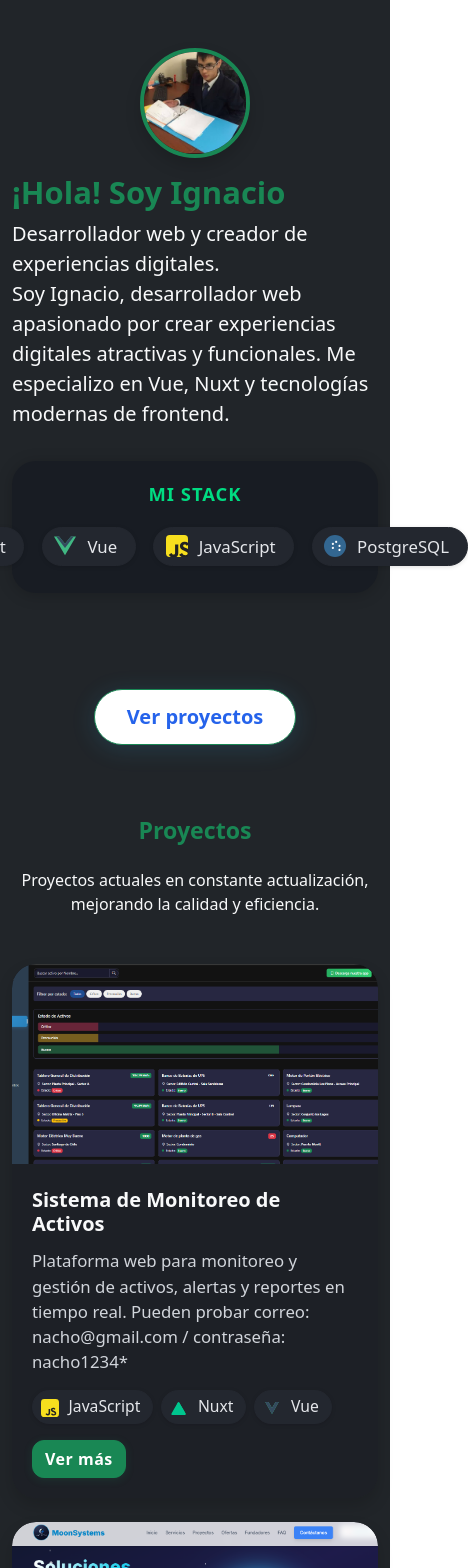
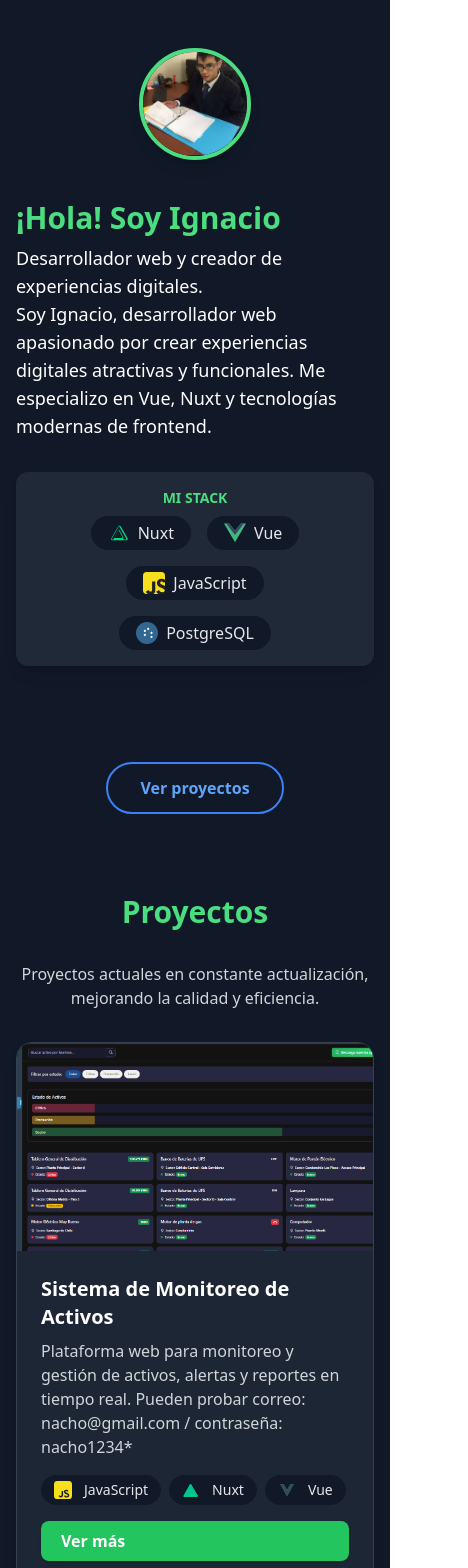
Before and after one commit to NachoOFC/Portafolio, a Nuxt app: page / in a window 390 px wide. Shown: the top 1568 px of the page, 468 px wide, since content can reach past the window. Built offline with nearby package versions, Linux system fonts and the light colour scheme.

Commit message:
tailwind

```diff
--- a/app.vue
+++ b/app.vue
@@ -1,5 +1,5 @@
 <template>
-  <div class="bg-dark text-light min-vh-100">
+  <div class="bg-gray-900 text-white min-h-screen">
     <NuxtPage />
   </div>
 </template>
--- a/components/SobreMi.vue
+++ b/components/SobreMi.vue
@@ -1,44 +1,26 @@
 <template>
-  <section class="py-5 bg-dark text-light">
-    <div class="container">
-      <div class="row align-items-center justify-content-center mb-4">
-        <div class="col-md-2 text-center mb-3 mb-md-0">
-          <img src="/yo.jpg" alt="Ignacio" class="img-fluid rounded-circle border border-4 border-success shadow" style="width: 110px; height: 110px; object-fit: cover;" />
+  <section class="py-12 bg-gray-900 text-white">
+    <div class="max-w-4xl mx-auto px-4">
+      <div class="flex flex-col md:flex-row items-center justify-center mb-8 gap-6">
+        <div class="flex-shrink-0 text-center mb-4 md:mb-0">
+          <img src="/yo.jpg" alt="Ignacio" class="w-28 h-28 object-cover rounded-full border-4 border-green-400 shadow-lg mx-auto" />
         </div>
-        <div class="col-md-8">
-          <h1 class="display-5 fw-bold mb-2 text-success">¡Hola! Soy Ignacio</h1>
-          <p class="lead mb-0">
+        <div class="flex-1">
+          <h1 class="text-3xl font-bold mb-2 text-green-400">¡Hola! Soy Ignacio</h1>
+          <p class="text-lg mb-0">
             Desarrollador web y creador de experiencias digitales.<br>
             Soy Ignacio, desarrollador web apasionado por crear experiencias digitales atractivas y funcionales. Me especializo en Vue, Nuxt y tecnologías modernas de frontend.
           </p>
         </div>
       </div>
-      <div class="row justify-content-center mb-3">
-        <div class="col-auto">
-          <div class="stack-box">
-            <div class="stack-title">MI STACK</div>
-            <div class="stack-badges">
-              <span class="stack-badge">
-                <!-- Nuxt.js (Simple Icons) -->
-                <svg width="22" height="22" viewBox="0 0 24 24" fill="none" xmlns="http://www.w3.org/2000/svg"><path d="M6.802 17.404 12.002 8.07l5.197 9.334h-10.397zm13.197 2.596a1.5 1.5 0 0 0 1.299-2.25l-7.5-13a1.5 1.5 0 0 0-2.598 0l-7.5 13A1.5 1.5 0 0 0 3.999 20h16zm-8-15a.5.5 0 0 1 .433.25l7.5 13A.5.5 0 0 1 19.5 19h-2.302l-5.697-10.22-5.697 10.22H4.5a.5.5 0 0 1-.433-.75l7.5-13A.5.5 0 0 1 12 4z" fill="#00DC82"/></svg>
-                <span class="stack-label">Nuxt</span>
-              </span>
-              <span class="stack-badge">
-                <!-- Vue.js (Simple Icons) -->
-                <svg width="22" height="22" viewBox="0 0 24 24" fill="none" xmlns="http://www.w3.org/2000/svg"><path d="M24 1.7h-5.6L12 9.6 5.6 1.7H0l12 20.3L24 1.7z" fill="#41B883"/><path d="M24 1.7h-5.6L12 9.6 5.6 1.7H2.4L12 14.3 21.6 1.7z" fill="#34495E"/></svg>
-                <span class="stack-label">Vue</span>
-              </span>
-              <span class="stack-badge">
-                <!-- JavaScript (Simple Icons) -->
-                <svg width="22" height="22" viewBox="0 0 24 24" fill="none" xmlns="http://www.w3.org/2000/svg"><rect width="24" height="24" rx="4" fill="#F7DF1E"/><path d="M17.5 19.5c.8 1.5 1.8 2.5 3.7 2.5 1.5 0 2.5-.8 2.5-1.8 0-1.3-1-1.7-2.8-2.5l-1-.4c-2.9-1.1-4.7-2.6-4.7-5.3 0-2.6 2-4.6 5.1-4.6 2.2 0 3.9.7 5 2.7l-2.7 1.7c-.6-1.1-1.2-1.5-2.3-1.5-1 0-1.6.6-1.6 1.5 0 1 .6 1.4 2.1 2l1 .4c3.3 1.3 5.1 2.7 5.1 5.6 0 3.2-2.5 5-6.1 5-3.4 0-5.5-1.6-6.5-3.3l2.8-1.7zm-11.5.2c.5.9 1 1.7 2.1 1.7 1.1 0 1.8-.4 1.8-2v-9h3.5v9.1c0 3.6-2.1 5.2-5.1 5.2-2.7 0-4.4-1.4-5.2-3.1l2.8-1.9z" fill="#222"/></svg>
-                <span class="stack-label">JavaScript</span>
-              </span>
-              <span class="stack-badge">
-                <!-- PostgreSQL (Simple Icons, elefante) -->
-                <svg width="22" height="22" viewBox="0 0 24 24" fill="none" xmlns="http://www.w3.org/2000/svg"><g><circle cx="12" cy="12" r="12" fill="#336791"/><path d="M17.5 17.2c-.2.2-.5.3-.7.3-.2 0-.4-.1-.6-.2-.2-.1-.3-.3-.4-.5-.1-.2-.1-.4-.1-.6 0-.2.1-.4.2-.6.1-.2.3-.3.5-.4.2-.1.4-.1.6-.1.2 0 .4.1.6.2.2.1.3.3.4.5.1.2.1.4.1.6 0 .2-.1.4-.2.6zm-7.2-2.2c-.2.2-.5.3-.7.3-.2 0-.4-.1-.6-.2-.2-.1-.3-.3-.4-.5-.1-.2-.1-.4-.1-.6 0-.2.1-.4.2-.6.1-.2.3-.3.5-.4.2-.1.4-.1.6-.1.2 0 .4.1.6.2.2.1.3.3.4.5.1.2.1.4.1.6 0 .2-.1.4-.2.6zm7.2-2.2c-.2.2-.5.3-.7.3-.2 0-.4-.1-.6-.2-.2-.1-.3-.3-.4-.5-.1-.2-.1-.4-.1-.6 0-.2.1-.4.2-.6.1-.2.3-.3.5-.4.2-.1.4-.1.6-.1.2 0 .4.1.6.2.2.1.3.3.4.5.1.2.1.4.1.6 0 .2-.1.4-.2.6zm-7.2-2.2c-.2.2-.5.3-.7.3-.2 0-.4-.1-.6-.2-.2-.1-.3-.3-.4-.5-.1-.2-.1-.4-.1-.6 0-.2.1-.4.2-.6.1-.2.3-.3.5-.4.2-.1.4-.1.6-.1.2 0 .4.1.6.2.2.1.3.3.4.5.1.2.1.4.1.6 0 .2-.1.4-.2.6zm3.6-2.2c-.2.2-.5.3-.7.3-.2 0-.4-.1-.6-.2-.2-.1-.3-.3-.4-.5-.1-.2-.1-.4-.1-.6 0-.2.1-.4.2-.6.1-.2.3-.3.5-.4.2-.1.4-.1.6-.1.2 0 .4.1.6.2.2.1.3.3.4.5.1.2.1.4.1.6 0 .2-.1.4-.2.6z" fill="#fff"/></g></svg>
-                <span class="stack-label">PostgreSQL</span>
-              </span>
-            </div>
+      <div class="flex justify-center mb-4">
+        <div class="bg-gray-800 rounded-xl shadow-lg px-8 py-4 flex flex-col items-center min-w-[320px]">
+          <div class="text-green-400 font-bold uppercase text-sm mb-2">MI STACK</div>
+          <div class="flex flex-wrap gap-4 justify-center">
+            <span class="flex items-center bg-gray-900 text-gray-200 rounded-full px-4 py-1 font-medium gap-2 border border-gray-900 hover:scale-105 hover:shadow-lg transition" v-for="stack in stacks" :key="stack.label">
+              <span v-html="stack.icon"></span>
+              <span>{{ stack.label }}</span>
+            </span>
           </div>
         </div>
       </div>
@@ -46,57 +28,23 @@
   </section>
 </template>
 
-<script setup lang="ts">
+<script>
+export default {
+  data() {
+    return {
+      stacks: [
+        { label: 'Nuxt', icon: `<svg width=\"22\" height=\"22\" viewBox=\"0 0 24 24\" fill=\"none\" xmlns=\"http://www.w3.org/2000/svg\"><path d=\"M6.802 17.404 12.002 8.07l5.197 9.334h-10.397zm13.197 2.596a1.5 1.5 0 0 0 1.299-2.25l-7.5-13a1.5 1.5 0 0 0-2.598 0l-7.5 13A1.5 1.5 0 0 0 3.999 20h16zm-8-15a.5.5 0 0 1 .433.25l7.5 13A.5.5 0 0 1 19.5 19h-2.302l-5.697-10.22-5.697 10.22H4.5a.5.5 0 0 1-.433-.75l7.5-13A.5.5 0 0 1 12 4z\" fill=\"#00DC82\"/></svg>` },
+        { label: 'Vue', icon: `<svg width=\"22\" height=\"22\" viewBox=\"0 0 24 24\" fill=\"none\" xmlns=\"http://www.w3.org/2000/svg\"><path d=\"M24 1.7h-5.6L12 9.6 5.6 1.7H0l12 20.3L24 1.7z\" fill=\"#41B883\"/><path d=\"M24 1.7h-5.6L12 9.6 5.6 1.7H2.4L12 14.3 21.6 1.7z\" fill=\"#34495E\"/></svg>` },
+        { label: 'JavaScript', icon: `<svg width=\"22\" height=\"22\" viewBox=\"0 0 24 24\" fill=\"none\" xmlns=\"http://www.w3.org/2000/svg\"><rect width=\"24\" height=\"24\" rx=\"4\" fill=\"#F7DF1E\"/><path d=\"M17.5 19.5c.8 1.5 1.8 2.5 3.7 2.5 1.5 0 2.5-.8 2.5-1.8 0-1.3-1-1.7-2.8-2.5l-1-.4c-2.9-1.1-4.7-2.6-4.7-5.3 0-2.6 2-4.6 5.1-4.6 2.2 0 3.9.7 5 2.7l-2.7 1.7c-.6-1.1-1.2-1.5-2.3-1.5-1 0-1.6.6-1.6 1.5 0 1 .6 1.4 2.1 2l1 .4c3.3 1.3 5.1 2.7 5.1 5.6 0 3.2-2.5 5-6.1 5-3.4 0-5.5-1.6-6.5-3.3l2.8-1.7zm-11.5.2c.5.9 1 1.7 2.1 1.7 1.1 0 1.8-.4 1.8-2v-9h3.5v9.1c0 3.6-2.1 5.2-5.1 5.2-2.7 0-4.4-1.4-5.2-3.1l2.8-1.9z\" fill=\"#222\"/></svg>` },
+        { label: 'PostgreSQL', icon: `<svg width=\"22\" height=\"22\" viewBox=\"0 0 24 24\" fill=\"none\" xmlns=\"http://www.w3.org/2000/svg\"><g><circle cx=\"12\" cy=\"12\" r=\"12\" fill=\"#336791\"/><path d=\"M17.5 17.2c-.2.2-.5.3-.7.3-.2 0-.4-.1-.6-.2-.2-.1-.3-.3-.4-.5-.1-.2-.1-.4-.1-.6 0-.2.1-.4.2-.6.1-.2.3-.3.5-.4.2-.1.4-.1.6-.1.2 0 .4.1.6.2.2.1.3.3.4.5.1.2.1.4.1.6 0 .2-.1.4-.2.6zm-7.2-2.2c-.2.2-.5.3-.7.3-.2 0-.4-.1-.6-.2-.2-.1-.3-.3-.4-.5-.1-.2-.1-.4-.1-.6 0-.2.1-.4.2-.6.1-.2.3-.3.5-.4.2-.1.4-.1.6-.1.2 0 .4.1.6.2.2.1.3.3.4.5.1.2.1.4.1.6 0 .2-.1.4-.2.6zm7.2-2.2c-.2.2-.5.3-.7.3-.2 0-.4-.1-.6-.2-.2-.1-.3-.3-.4-.5-.1-.2-.1-.4-.1-.6 0-.2.1-.4.2-.6.1-.2.3-.3.5-.4.2-.1.4-.1.6-.1.2 0 .4.1.6.2.2.1.3.3.4.5.1.2.1.4.1.6 0 .2-.1.4-.2.6zm-7.2-2.2c-.2.2-.5.3-.7.3-.2 0-.4-.1-.6-.2-.2-.1-.3-.3-.4-.5-.1-.2-.1-.4-.1-.6 0-.2.1-.4.2-.6.1-.2.3-.3.5-.4.2-.1.4-.1.6-.1.2 0 .4.1.6.2.2.1.3.3.4.5.1.2.1.4.1.6 0 .2-.1.4-.2.6zm3.6-2.2c-.2.2-.5.3-.7.3-.2 0-.4-.1-.6-.2-.2-.1-.3-.3-.4-.5-.1-.2-.1-.4-.1-.6 0-.2.1-.4.2-.6.1-.2.3-.3.5-.4.2-.1.4-.1.6-.1.2 0 .4.1.6.2.2.1.3.3.4.5.1.2.1.4.1.6 0 .2-.1.4-.2.6z" fill="#fff"/></g></svg>` },
+      ]
+    }
+  },
+  methods: {
+    // Métodos aquí si los necesitas
+  }
+}
 </script>
 
 <style scoped>
-.stack-badges {
-  display: flex;
-  gap: 1.1rem;
-  justify-content: center;
-  margin-top: 0.5rem;
-  margin-bottom: 0.5rem;
-}
-.stack-badge {
-  display: flex;
-  align-items: center;
-  background: #23272f;
-  color: #e5e7eb;
-  border-radius: 1.5rem;
-  padding: 0.35rem 1.1rem 0.35rem 0.7rem;
-  font-size: 1.05rem;
-  font-weight: 500;
-  gap: 0.5rem;
-  box-shadow: 0 1px 4px 0 #0002;
-  border: 1px solid #23272f;
-  transition: transform 0.18s;
-}
-.stack-badge:hover {
-  transform: scale(1.08) translateY(-2px);
-  box-shadow: 0 4px 16px 0 #00dc8233;
-}
-.stack-label {
-  margin-left: 0.2rem;
-}
-.stack-box {
-  background: #181c23;
-  border-radius: 1.5rem;
-  box-shadow: 0 2px 16px 0 #0003;
-  padding: 1.2rem 2.2rem 1.2rem 2.2rem;
-  margin-top: 0.5rem;
-  margin-bottom: 0.5rem;
-  display: flex;
-  flex-direction: column;
-  align-items: center;
-  min-width: 320px;
-}
-.stack-title {
-  color: #00dc82;
-  font-size: 1.15rem;
-  font-weight: 700;
-  letter-spacing: 1px;
-  margin-bottom: 0.7rem;
-  text-align: center;
-  text-transform: uppercase;
-}
 </style>
--- a/nuxt.config.ts
+++ b/nuxt.config.ts
@@ -1,11 +1,11 @@
 // https://nuxt.com/docs/api/configuration/nuxt-config
 export default defineNuxtConfig({
+  modules: ['@nuxtjs/tailwindcss'],
   nitro: {
     preset: "netlify", // o  'netlify_edge'  si quieres Edge Functions
   },
   devtools: { enabled: true },
   css: [
-    "bootstrap/dist/css/bootstrap.min.css",
     "@fortawesome/fontawesome-free/css/all.min.css",
     "aos/dist/aos.css",
   ],
--- a/package.json
+++ b/package.json
@@ -13,14 +13,11 @@
     "@fortawesome/fontawesome-free": "^6.7.2",
     "@vueuse/motion": "^3.0.3",
     "aos": "^2.3.4",
-    "bootstrap": "^5.3.7",
     "nuxt": "^3.17.5",
     "vue": "^3.5.17",
     "vue-router": "^4.5.1"
   },
   "devDependencies": {
-    "autoprefixer": "^10.4.21",
-    "postcss": "^8.5.6",
-    "tailwindcss": "^4.1.11"
+    "@nuxtjs/tailwindcss": "^7.0.0-beta.0"
   }
 }
--- a/pages/index.vue
+++ b/pages/index.vue
@@ -1,60 +1,24 @@
 <template>
   <SobreMi />
-  <div class="text-center my-4">
-    <a href="#proyectos" class="btn btn-success btn-lg">Ver proyectos</a>
+  <div class="flex justify-center my-8">
+    <a href="#proyectos" class="px-8 py-3 border-2 border-blue-500 text-blue-400 rounded-full font-bold hover:bg-blue-600 hover:text-white transition bg-transparent" style="background: transparent; box-shadow: none;">Ver proyectos</a>
   </div>
   <section id="proyectos">
     <Proyectos />
   </section>
 </template>
 
-<script setup lang="ts">
+<script>
 import SobreMi from '@/components/SobreMi.vue'
 import Proyectos from '@/pages/proyectos.vue'
+export default {
+  components: { SobreMi, Proyectos },
+  data() {
+    return {}
+  },
+  methods: {}
+}
 </script>
 
 <style scoped>
-body {
-  font-family: 'Segoe UI', Arial, sans-serif;
-  background: #f4f8fb;
-  margin: 0;
-  padding: 0;
-}
-.hero {
-  min-height: 60vh;
-  display: flex;
-  align-items: center;
-  justify-content: center;
-  background: linear-gradient(135deg, #2563eb 0%, #38bdf8 100%);
-  color: #fff;
-  text-align: center;
-}
-.hero-content h1 {
-  font-size: 3rem;
-  font-weight: bold;
-  margin-bottom: 1rem;
-}
-.hero-content .highlight {
-  color: #38bdf8;
-}
-.hero-content p {
-  font-size: 1.3rem;
-  margin-bottom: 2rem;
-}
-.btn {
-  display: inline-block;
-  padding: 0.75rem 2rem;
-  background: #fff;
-  color: #2563eb;
-  border-radius: 2rem;
-  font-weight: bold;
-  text-decoration: none;
-  box-shadow: 0 4px 24px 0 rgba(56,189,248,0.15);
-  transition: background 0.2s, color 0.2s, transform 0.2s;
-}
-.btn:hover {
-  background: #38bdf8;
-  color: #fff;
-  transform: scale(1.05);
-}
 </style>
--- a/pages/proyectos.vue
+++ b/pages/proyectos.vue
@@ -1,55 +1,38 @@
 <template>
-  <section class="py-5 bg-dark text-light">
-    <div class="container">
-      <h2
-        class="h3 fw-bold text-success text-center mb-4"
-        data-aos="fade-up"
-      >
+  <section class="py-12 bg-gray-900 text-white">
+    <div class="max-w-6xl mx-auto px-4">
+      <h2 class="text-3xl font-bold text-green-400 text-center mb-8">
         Proyectos
       </h2>
-
-      <p
-        class="text-center mb-5"
-        data-aos="fade-up"
-        data-aos-delay="100"
-      >
+      <p class="text-center mb-8 text-gray-300">
         Proyectos actuales en constante actualización, mejorando la calidad y eficiencia.
       </p>
-
-      <div class="row g-4 justify-content-center">
+      <div class="grid grid-cols-1 md:grid-cols-2 lg:grid-cols-3 gap-8 justify-items-center">
         <div
-          class="col-12 col-md-6 col-lg-4"
           v-for="(proyecto, i) in proyectos"
           :key="proyecto.titulo"
-          :data-aos="'fade-up'"
-          :data-aos-delay="i * 100"
         >
-          <div
-            class="card h-100 shadow bg-secondary bg-opacity-75 text-light border-0 rounded-4 project-card"
-          >
+          <div class="bg-gray-800 bg-opacity-90 text-white rounded-2xl shadow-lg h-full flex flex-col transition-transform duration-200 hover:-translate-y-2 hover:scale-105 hover:shadow-2xl border border-gray-700 overflow-hidden">
             <!-- Imagen -->
-            <div class="project-img-container">
+            <div class="w-full h-52 bg-gray-900 flex items-center justify-center overflow-hidden">
               <img
                 v-if="proyecto.imagen"
                 :src="proyecto.imagen"
                 :alt="proyecto.titulo"
-                class="project-img"
+                class="w-full h-full object-cover"
               />
             </div>
-
             <!-- Contenido -->
-            <div class="card-body d-flex flex-column">
-              <h3 class="card-title h5 fw-bold">
+            <div class="flex-1 flex flex-col p-6">
+              <h3 class="text-xl font-bold mb-2">
                 {{ proyecto.titulo }}
               </h3>
-
-              <p class="card-text flex-grow-1">
+              <p class="flex-grow text-gray-300 mb-4">
                 {{ proyecto.descripcion }}
               </p>
-
               <!-- Tecnologías -->
-              <div class="tech-badges mb-2">
-                <span v-for="tech in proyecto.tecnologias" :key="tech" class="tech-badge">
+              <div class="flex flex-wrap gap-2 mb-2">
+                <span v-for="tech in proyecto.tecnologias" :key="tech" class="flex items-center bg-gray-900 text-gray-200 rounded-full px-3 py-1 text-sm font-medium gap-2 border border-gray-900">
                   <span v-if="tech === 'JavaScript'">
                     <svg width="18" height="18" viewBox="0 0 32 32" fill="none"><rect width="32" height="32" rx="6" fill="#F7DF1E"/><path d="M19.5 25.1c.6 1.1 1.4 1.9 2.9 1.9 1.2 0 2-.6 2-1.4 0-1-0.8-1.3-2.2-1.9l-.8-.3c-2.3-.9-3.8-2-3.8-4.3 0-2.1 1.6-3.7 4.1-3.7 1.8 0 3.1.6 4 2.2l-2.2 1.4c-.5-.9-1-1.2-1.8-1.2-.8 0-1.3.5-1.3 1.2 0 .8.5 1.1 1.7 1.6l.8.3c2.7 1.1 4.2 2.1 4.2 4.5 0 2.6-2 4-4.6 4-2.6 0-4.2-1.2-5-2.7l2.3-1.3zm-9.2.2c.4.7.8 1.3 1.7 1.3.9 0 1.5-.3 1.5-1.6v-7.2h2.8v7.3c0 2.9-1.7 4.2-4.1 4.2-2.2 0-3.5-1.1-4.2-2.5l2.3-1.5z" fill="#222"/></svg>
                   </span>
@@ -68,16 +51,15 @@
                   <span v-else-if="tech === 'Python'">
                     <svg width="18" height="18" viewBox="0 0 32 32" fill="none"><rect width="32" height="32" rx="6" fill="#3776AB"/><path d="M16 7c-2.2 0-4 1.8-4 4v2h8V11c0-2.2-1.8-4-4-4zm-4 4c0-2.2 1.8-4 4-4s4 1.8 4 4v2h-8V11zm-2 2v2c0 2.2 1.8 4 4 4h2v-4h-8zm0 2c0-2.2 1.8-4 4-4h2v4h-8zm10 2v2c0 2.2-1.8 4-4 4h-2v-4h8zm0 2c0 2.2-1.8 4-4 4h-2v-4h8z" fill="#fff"/></svg>
                   </span>
-                  <span class="tech-label">{{ tech }}</span>
+                  <span class="ml-1">{{ tech }}</span>
                 </span>
               </div>
-
               <!-- Botón -->
               <a
                 :href="proyecto.link"
                 target="_blank"
                 rel="noopener"
-                class="btn btn-success mt-2 align-self-start"
+                class="inline-block bg-green-500 hover:bg-green-600 text-white font-bold py-2 px-5 rounded-lg mt-2 transition shadow"
               >
                 Ver&nbsp;más
               </a>
@@ -89,8 +71,11 @@
   </section>
 </template>
 
-<script setup lang="ts">
-const proyectos = [
+<script>
+export default {
+  data() {
+    return {
+      proyectos: [
         {
           titulo: 'Sistema de Monitoreo de Activos',
           descripcion:
@@ -114,90 +99,13 @@ const proyectos = [
           tecnologias: ['Python']
         }
       ]
+    }
+  },
+  methods: {
+    // Métodos aquí si los necesitas
+  }
+}
 </script>
 
 <style scoped>
-/* Mejora la visibilidad del botón "Ver más" sobre el fondo secundario */
-.btn-success {
-  --bs-btn-bg: #198754;         /* verde Bootstrap */
-  --bs-btn-border-color: #198754;
-  --bs-btn-hover-bg: #157347;   /* tono más oscuro al pasar el mouse */
-  --bs-btn-hover-border-color: #146c43;
-  --bs-btn-color: #fff;         /* texto blanco siempre */
-  box-shadow: 0 2px 8px 0 #19875433;
-  font-weight: 600;
-  letter-spacing: 0.5px;
-  border-radius: 0.75rem;
-  transition: background 0.2s, box-shadow 0.2s;
-}
-.btn-success:hover {
-  box-shadow: 0 4px 16px 0 #19875455;
-}
-
-.project-card {
-  background: rgba(30, 32, 38, 0.92) !important;
-  border-radius: 1.5rem !important;
-  box-shadow: 0 4px 32px 0 #00000033;
-  transition: transform 0.25s cubic-bezier(.4,2,.3,1), box-shadow 0.25s;
-  border: 1.5px solid #23272f22;
-  overflow: hidden;
-}
-.project-card:hover {
-  transform: translateY(-8px) scale(1.025);
-  box-shadow: 0 8px 40px 0 #00000055;
-}
-
-.project-img-container {
-  width: 100%;
-  height: 200px;
-  background: #23272f;
-  display: flex;
-  align-items: center;
-  justify-content: center;
-  border-top-left-radius: 1.5rem;
-  border-top-right-radius: 1.5rem;
-  overflow: hidden;
-}
-.project-img {
-  width: 100%;
-  height: 100%;
-  object-fit: cover;
-  display: block;
-}
-
-.card-body {
-  padding: 1.5rem 1.25rem 1.25rem 1.25rem;
-}
-
-.card-title {
-  margin-bottom: 0.75rem;
-}
-
-.card-text {
-  color: #d1d5db;
-  font-size: 1.05rem;
-}
-
-.tech-badges {
-  display: flex;
-  flex-wrap: wrap;
-  gap: 0.5rem;
-  margin-bottom: 0.5rem;
-}
-.tech-badge {
-  display: flex;
-  align-items: center;
-  background: #23272f;
-  color: #e5e7eb;
-  border-radius: 1.5rem;
-  padding: 0.25rem 0.75rem 0.25rem 0.5rem;
-  font-size: 0.98rem;
-  font-weight: 500;
-  gap: 0.4rem;
-  box-shadow: 0 1px 4px 0 #0002;
-  border: 1px solid #23272f;
-}
-.tech-label {
-  margin-left: 0.2rem;
-}
 </style>
--- a/postcss.config.js
+++ /dev/null
@@ -1,6 +0,0 @@
-module.exports = {
-  plugins: {
-    tailwindcss: {},
-    autoprefixer: {},
-  },
-}
```
Also changed, not shown: components/Contacto.vue (+29 -16 lines), components/Habilidades.vue (+20 -8 lines), 1 other file (tests, documents, lock files or other folders). Lines whose indentation alone changed are shown as unchanged.
